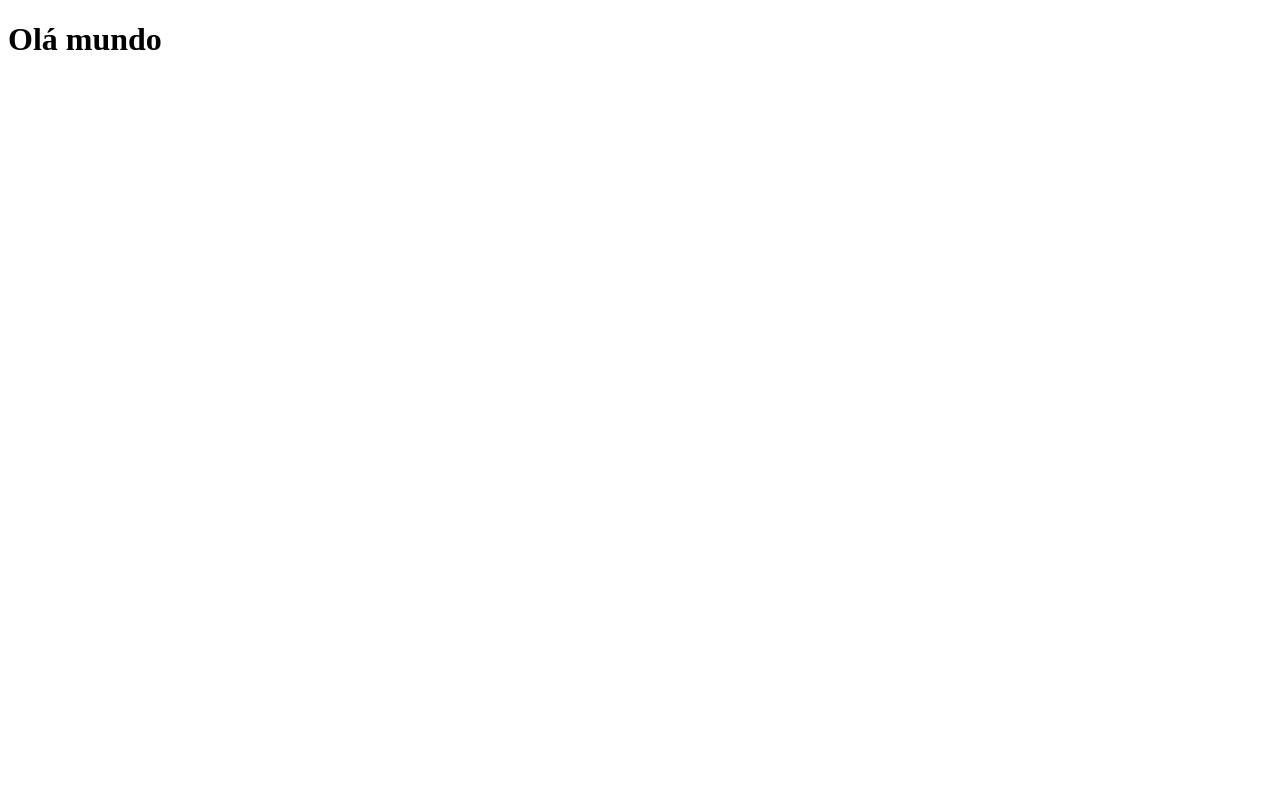
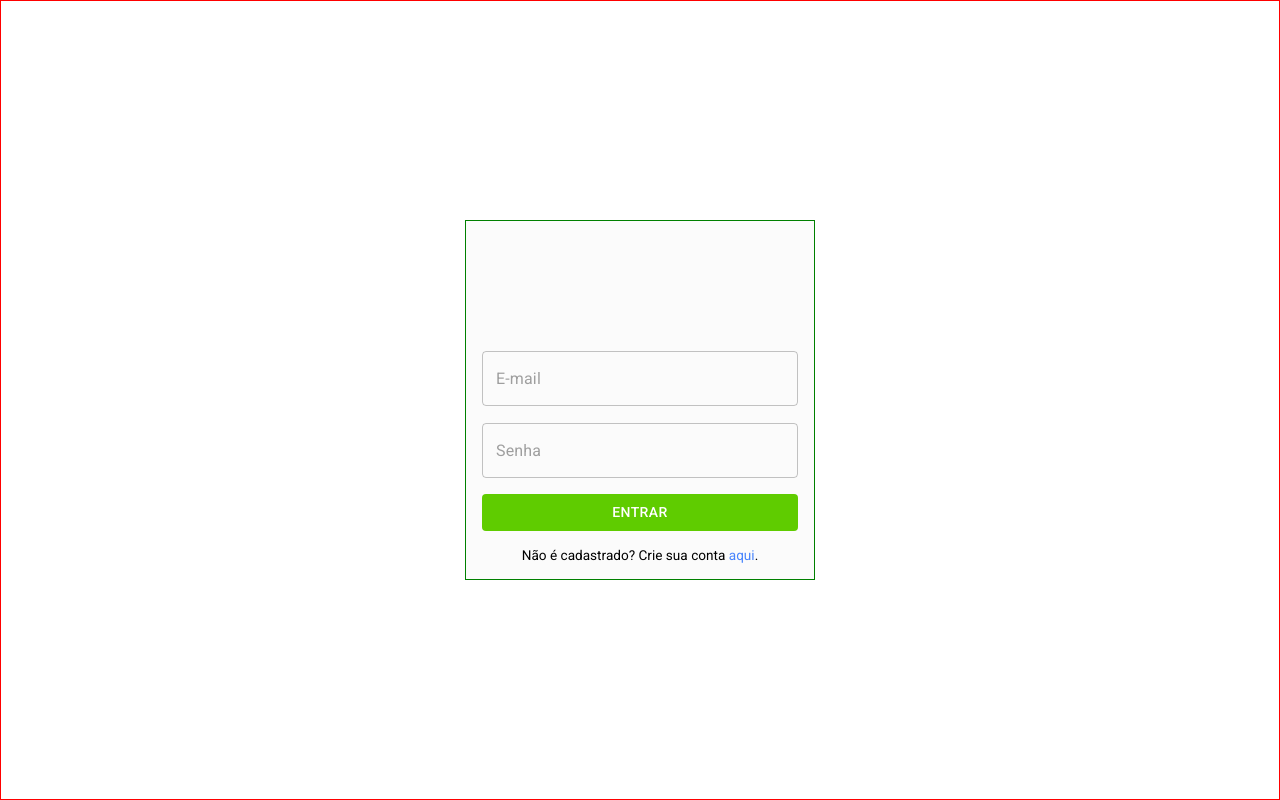
Before and after one commit to Seiixas/hublocal-test, a React (Vite) app in the folder web/: page / in a window 1280 px wide. Built offline with nearby package versions, Linux system fonts and the light colour scheme.

Commit message:
feat: Singin component created

```diff
--- a/web/index.html
+++ b/web/index.html
@@ -5,6 +5,12 @@
     <link rel="icon" type="image/svg+xml" href="/src/favicon.svg" />
     <meta name="viewport" content="width=device-width, initial-scale=1.0" />
     <title>Vite App</title>
+    <link rel="preconnect" href="https://fonts.googleapis.com" />
+    <link rel="preconnect" href="https://fonts.gstatic.com" crossorigin />
+    <link
+      href="https://fonts.googleapis.com/css2?family=Roboto:ital,wght@0,300;0,400;0,500;1,100;1,300&display=swap"
+      rel="stylesheet"
+    />
   </head>
   <body>
     <div id="root"></div>
--- a/web/src/App.tsx
+++ b/web/src/App.tsx
@@ -1,8 +1,8 @@
+import Button from '@mui/material/Button';
+import { Singin } from './components/Signin';
 
 function App() {
-  return (
-    <h1>Olá mundo</h1>
-  )
+  return <Singin />
 }
 
-export default App
+export { App }
--- /dev/null
+++ b/web/src/components/Signin/index.tsx
@@ -0,0 +1,38 @@
+import { Container } from "./style";
+
+import hublocalGif from '../../assets/signin/hublocal-logo-animated.gif';
+import { Button, TextField } from "@mui/material";
+import { FormEvent, useState } from "react";
+
+export function Singin() {
+  const [emailAuthentication, setEmailAuthentication] = useState<string | null>(null);
+  const [passwordAuthentication, setPasswordAuthentication] = useState<string | null>(null);
+
+  function handleAuthentication(event: FormEvent) {
+    event.preventDefault();
+
+    console.log({
+      email: emailAuthentication,
+      password: passwordAuthentication
+    });
+  }
+
+  return (
+    <Container>
+      <form onSubmit={handleAuthentication}>
+        <img src={hublocalGif} alt="" />
+        <TextField
+          placeholder="E-mail"
+          type="email"
+          onChange={(event) => setEmailAuthentication(event.target.value)} />
+
+        <TextField
+          placeholder="Senha"
+          type="password"
+          onChange={(event) => setPasswordAuthentication(event.target.value)} />
+        <Button type="submit">Entrar</Button>
+        <span>Não é cadastrado? Crie sua conta <a href="#">aqui</a>.</span>
+      </form>
+    </Container>
+  )
+}
--- /dev/null
+++ b/web/src/components/Signin/style.ts
@@ -0,0 +1,44 @@
+import styled from "@emotion/styled";
+
+export const Container = styled.div`
+  border: 1px solid red;
+
+  display: flex;
+  align-items: center;
+  justify-content: center;
+  height: 100vh;
+  align-items: center;
+
+  form {
+    background: #fbfbfb;
+    display: flex;
+    flex-direction: column;
+    border: 1px solid green;
+    height: 45%;
+    width: 80%;
+    max-width: 350px;
+    gap: 1rem;
+    padding: 1rem;
+
+    img {
+      margin: auto;
+      display: block;
+      padding: 1rem;
+      width: 55%;
+    }
+
+    span {
+      text-align: center;
+      font-size: .85rem;
+    }
+
+    button {
+      background: #5fcc00;
+      color: white;
+    }
+
+    span > a {
+      color: #4884fc;
+    }
+  }
+`;
--- /dev/null
+++ b/web/src/main.css
@@ -0,0 +1,7 @@
+* {
+  margin: 0;
+  padding: 0;
+  box-sizing: border-box;
+  text-decoration: none;
+  font-family: 'Roboto', sans-serif;
+}
--- a/web/src/main.tsx
+++ b/web/src/main.tsx
@@ -1,6 +1,8 @@
 import React from 'react'
 import ReactDOM from 'react-dom/client'
-import App from './App'
+import { App } from './App'
+
+import './main.css';
 
 ReactDOM.createRoot(document.getElementById('root')!).render(
   <React.StrictMode>
```
Also changed, not shown: web/package.json (+6 -1 lines), web/src/assets/signin/hublocal-logo-animated.gif (added), 1 other file (tests, documents, lock files or other folders).
